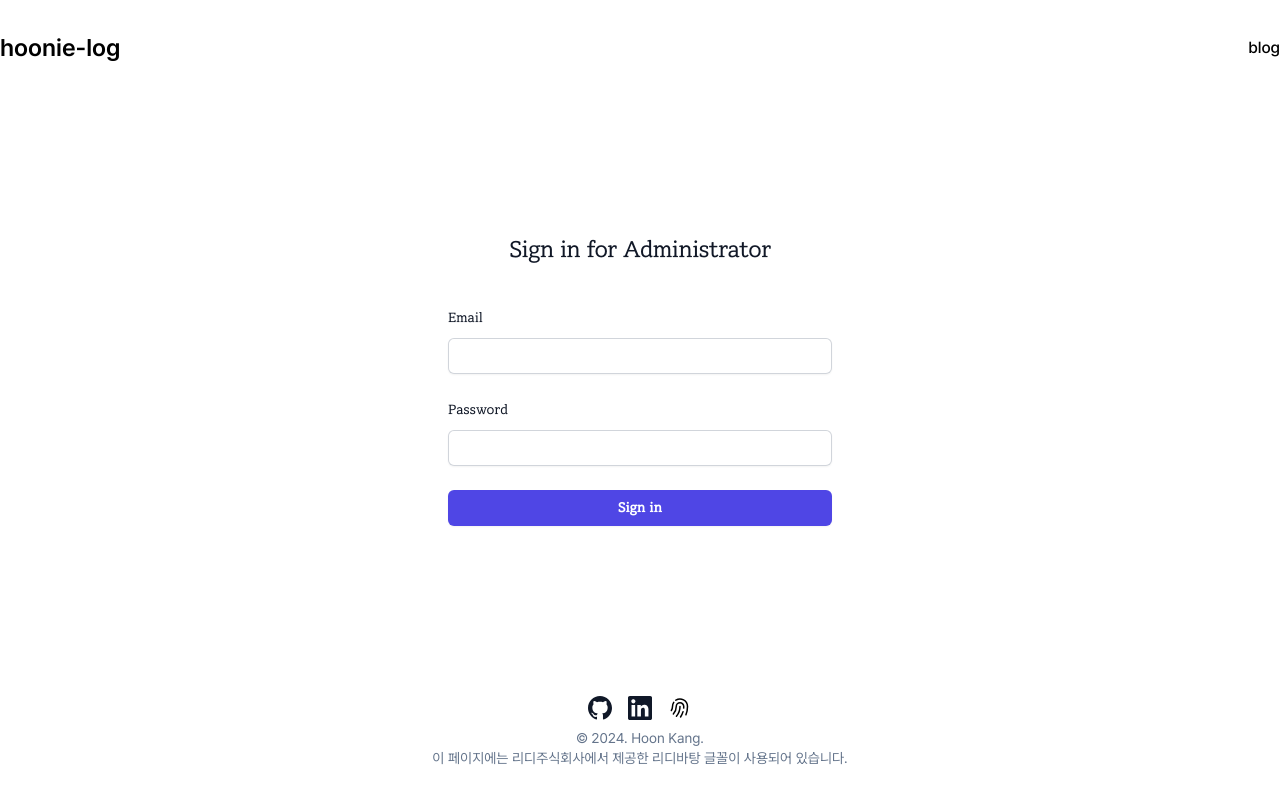
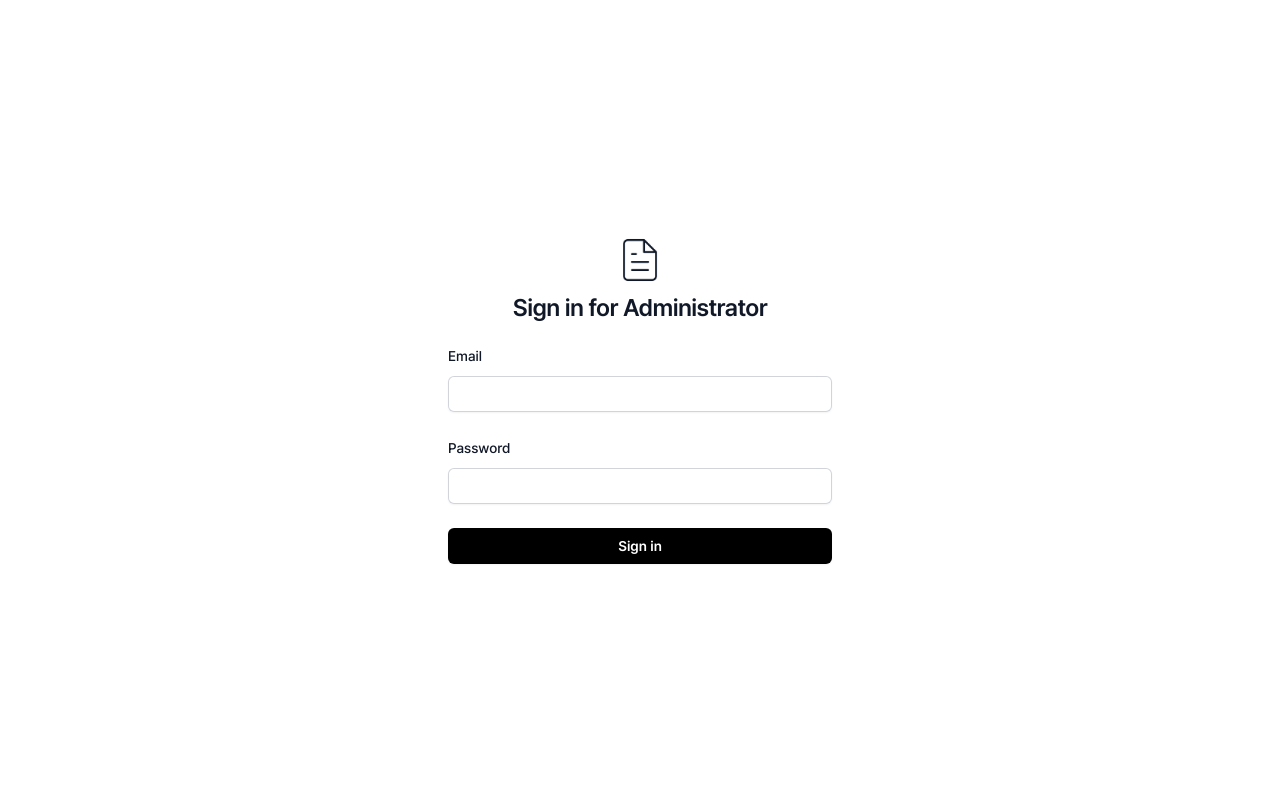
Before and after one commit to starcradle101/hoonie-log, a Next.js app: page /login in a window 1280 px wide. Built offline with nearby package versions, Linux system fonts and the light colour scheme.

Commit message:
rename(routes): separate routes for blog
대시보드와 블로그 페이지의 라우트 분리
Refs: #6

```diff
--- a/src/app/blog/[slug]/page.tsx
+++ b/src/app/(blog)/blog/[slug]/page.tsx
@@ -1,9 +1,9 @@
 import { getPostBySlug, getPostSlugsFrom } from '@/src/lib/api';
 import { POSTS_PATH } from '@/src/lib/constants';
 import { markdownToHTML } from '@/src/lib/api';
-import PostHeader from '../../components/PostHeader';
-import PostBody from '../../components/PostBody';
-import Giscus from '../../components/Giscus';
+import PostHeader from '../../../components/PostHeader';
+import PostBody from '../../../components/PostBody';
+import Giscus from '../../../components/Giscus';
 
 export function generateStaticParams() {
 	const slugs = getPostSlugsFrom(POSTS_PATH);
--- a/src/app/blog/page.tsx
+++ b/src/app/(blog)/blog/page.tsx
@@ -1,5 +1,5 @@
 import { getPostAbstracts } from '@/src/lib/api';
-import PostAbstractList from '../components/PostAbstarctList';
+import PostAbstractList from '../../components/PostAbstarctList';
 import { POSTS_PATH } from '@/src/lib/constants';
 
 export default function Page() {
--- a/src/app/layout.tsx
+++ b/src/app/(blog)/layout.tsx
@@ -1,20 +1,20 @@
 import localFont from 'next/font/local';
-import Header from './components/Header';
-import Footer from './components/Footer';
-import './globals.css';
+import Header from '../components/Header';
+import Footer from '../components/Footer';
+import '../globals.css';
 
 const pretendard_var = localFont({
-	src: '../../public/fonts/pretendard_variable.woff2',
+	src: '../../../public/fonts/pretendard_variable.woff2',
 	display: 'swap',
 });
 
 const ridiBatang = localFont({
-	src: '../../public/fonts/RIDIBatang.otf',
+	src: '../../../public/fonts/RIDIBatang.otf',
 	display: 'swap',
 	variable: '--font-RIDIBatang',
 });
 
-export default function RootLayout({
+export default function BlogRootLayout({
 	children,
 }: Readonly<{
 	children: React.ReactNode;
@@ -22,7 +22,7 @@ export default function RootLayout({
 	return (
 		<html lang='en'>
 			<body
-				className={`${pretendard_var.className} flex h-screen flex-col antialiased`}
+				className={`${pretendard_var.className} m-auto flex h-screen flex-col px-5 antialiased md:max-w-3xl`}
 			>
 				<Header></Header>
 				<main className={`${ridiBatang.className} flex-1`}>{children}</main>
--- a/src/app/page.tsx
+++ b/src/app/(blog)/page.tsx
@@ -1,9 +1,9 @@
 import { Metadata } from 'next';
 import Image from 'next/image';
 import Profile from '@/public/profile.jpg';
-import Github from './components/Github';
-import Linkedin from './components/Linkedin';
-import Mail from './components/Mail';
+import Github from '../components/Github';
+import Linkedin from '../components/Linkedin';
+import Mail from '../components/Mail';
 
 const socialLinks = [
 	{
--- a/src/app/dashboard/page.tsx
+++ b/src/app/(dashboard)/dashboard/page.tsx
@@ -1,6 +1,6 @@
 import { redirect } from 'next/navigation';
 import { createClient } from '@/src/utils/supabase/server';
-import SignOut from '../components/SignOut';
+import SignOut from '@/src/app/components/SignOut';
 
 export default async function DashboardPage() {
 	const supabase = createClient();
@@ -16,7 +16,6 @@ export default async function DashboardPage() {
 		<>
 			<p>Hello {data.user.email}</p>
 			<p>{data.user.role}</p>
-			<p>여기는 관리자 대시보드입니다</p>
 			<SignOut />
 		</>
 	);
--- /dev/null
+++ b/src/app/(dashboard)/layout.tsx
@@ -0,0 +1,23 @@
+import localFont from 'next/font/local';
+import '@/src/app/globals.css';
+
+const pretendard_var = localFont({
+	src: '../../../public/fonts/pretendard_variable.woff2',
+	display: 'swap',
+});
+
+export default function DashboardLayout({
+	children,
+}: Readonly<{
+	children: React.ReactNode;
+}>) {
+	return (
+		<html lang='en'>
+			<body
+				className={`${pretendard_var.className} flex h-screen flex-col antialiased`}
+			>
+				<main className={`flex-1`}>{children}</main>
+			</body>
+		</html>
+	);
+}
--- a/src/app/login/page.tsx
+++ b/src/app/(dashboard)/login/page.tsx
@@ -1,15 +1,17 @@
+import HoonieLogo from '../../components/HoonieLogo';
 import { login } from '@/src/utils/supabase/actions';
 
 export default async function LoginPage() {
 	return (
 		<div className='flex min-h-full flex-1 flex-col justify-center px-6 py-12 lg:px-8'>
-			<div className='sm:mx-auto sm:w-full sm:max-w-sm'>
-				<h2 className='text-center text-2xl tracking-tight text-gray-900'>
+			<div className='flex flex-col items-center gap-2 sm:mx-auto sm:w-full sm:max-w-sm'>
+				<HoonieLogo />
+				<h2 className='text-center text-2xl font-semibold tracking-tight text-gray-900'>
 					Sign in for Administrator
 				</h2>
 			</div>
 
-			<div className='mt-10 sm:mx-auto sm:w-full sm:max-w-sm'>
+			<div className='mt-5 sm:mx-auto sm:w-full sm:max-w-sm'>
 				<form className='space-y-6'>
 					<div>
 						<label
@@ -24,7 +26,7 @@ export default async function LoginPage() {
 								name='email'
 								type='email'
 								required
-								className='block w-full rounded-md border-0 py-1.5 pl-3 text-gray-900 shadow-sm ring-1 ring-inset ring-gray-300 placeholder:text-gray-400 focus:ring-1 focus:ring-inset focus:ring-purple-600 sm:text-sm sm:leading-6'
+								className='block w-full rounded-md border-0 py-1.5 pl-3 text-gray-900 shadow-sm ring-1 ring-inset ring-gray-300 placeholder:text-gray-400 focus:ring-1 focus:ring-inset focus:ring-gray-600 focus-visible:outline-gray-600 sm:text-sm sm:leading-6'
 							/>
 						</div>
 					</div>
@@ -44,7 +46,7 @@ export default async function LoginPage() {
 								name='password'
 								type='password'
 								required
-								className='block w-full rounded-md border-0 py-1.5 pl-3 text-gray-900 shadow-sm ring-1 ring-inset ring-gray-300 placeholder:text-gray-400 focus:ring-1 focus:ring-inset focus:ring-purple-600 sm:text-sm sm:leading-6'
+								className='block w-full rounded-md border-0 py-1.5 pl-3 text-gray-900 shadow-sm ring-1 ring-inset ring-gray-300 placeholder:text-gray-400 focus:ring-1 focus:ring-inset focus:ring-gray-600 focus-visible:outline-gray-600 sm:text-sm sm:leading-6'
 							/>
 						</div>
 					</div>
@@ -52,7 +54,7 @@ export default async function LoginPage() {
 					<div>
 						<button
 							type='submit'
-							className='flex w-full justify-center rounded-md bg-indigo-600 px-3 py-1.5 text-sm font-semibold leading-6 text-white shadow-sm hover:bg-indigo-400 focus-visible:outline focus-visible:outline-2 focus-visible:outline-offset-2 focus-visible:outline-indigo-600'
+							className='flex w-full justify-center rounded-md bg-black px-3 py-1.5 text-sm font-semibold leading-6 text-white shadow-sm hover:bg-gray-600 focus-visible:outline focus-visible:outline-2 focus-visible:outline-offset-2 focus-visible:outline-gray-600'
 							formAction={login}
 						>
 							Sign in
--- /dev/null
+++ b/src/app/[...not-found]/layout.tsx
@@ -0,0 +1,18 @@
+import '@/src/app/globals.css';
+
+export const metadata = {
+	title: '404 Not Found',
+	description: 'Cannot found requested page',
+};
+
+export default function RootLayout({
+	children,
+}: {
+	children: React.ReactNode;
+}) {
+	return (
+		<html lang='en'>
+			<body className='h-screen'>{children}</body>
+		</html>
+	);
+}
--- a/src/app/not-found.tsx
+++ b/src/app/[...not-found]/page.tsx
@@ -1,6 +1,6 @@
 import Link from 'next/link';
 
-export default function NotFound() {
+export default function NotFoundPage() {
 	return (
 		<section className='flex min-h-full flex-col items-center justify-center'>
 			<h1 className='mb-8 text-2xl font-semibold tracking-tighter'>
```
